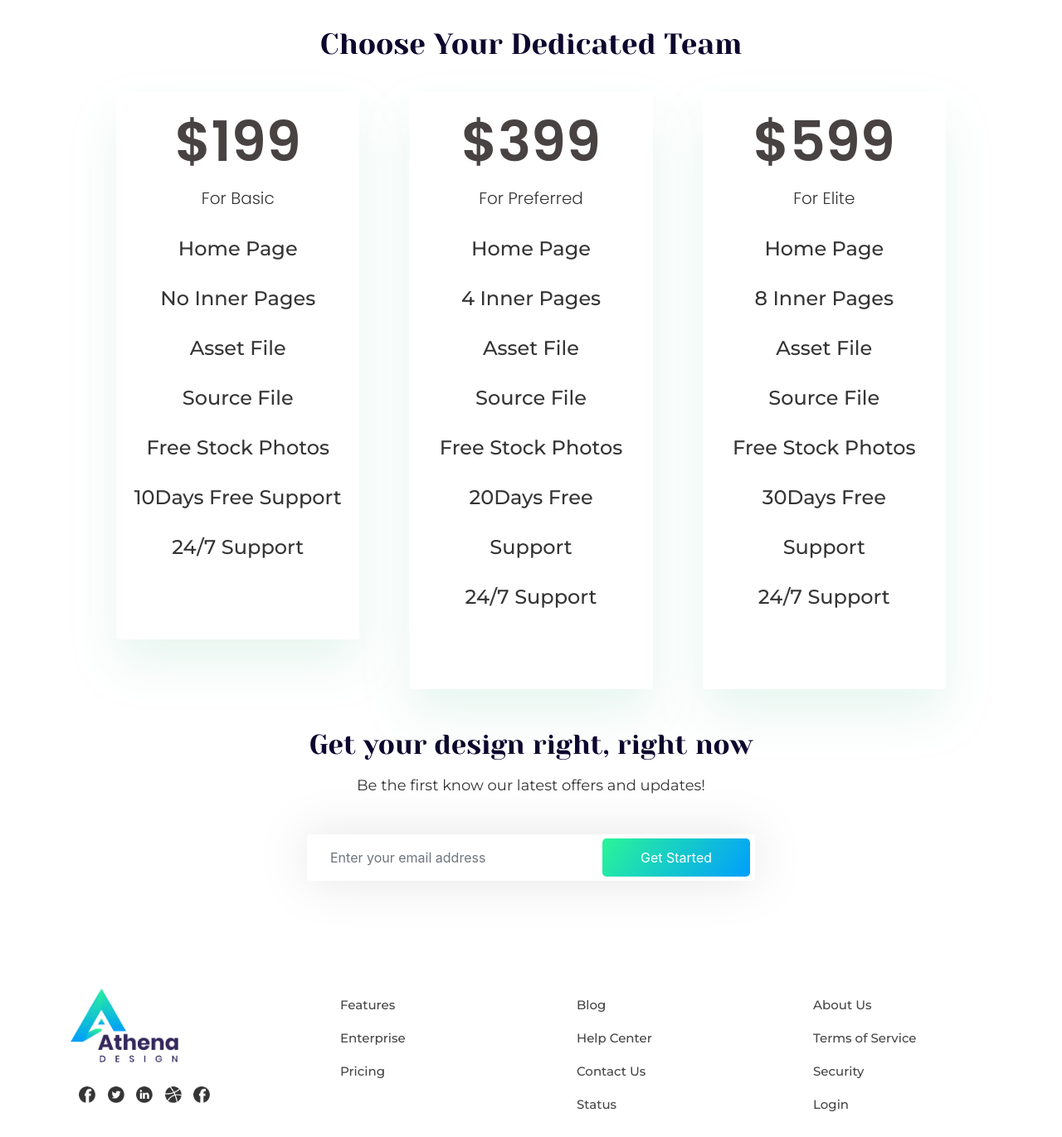
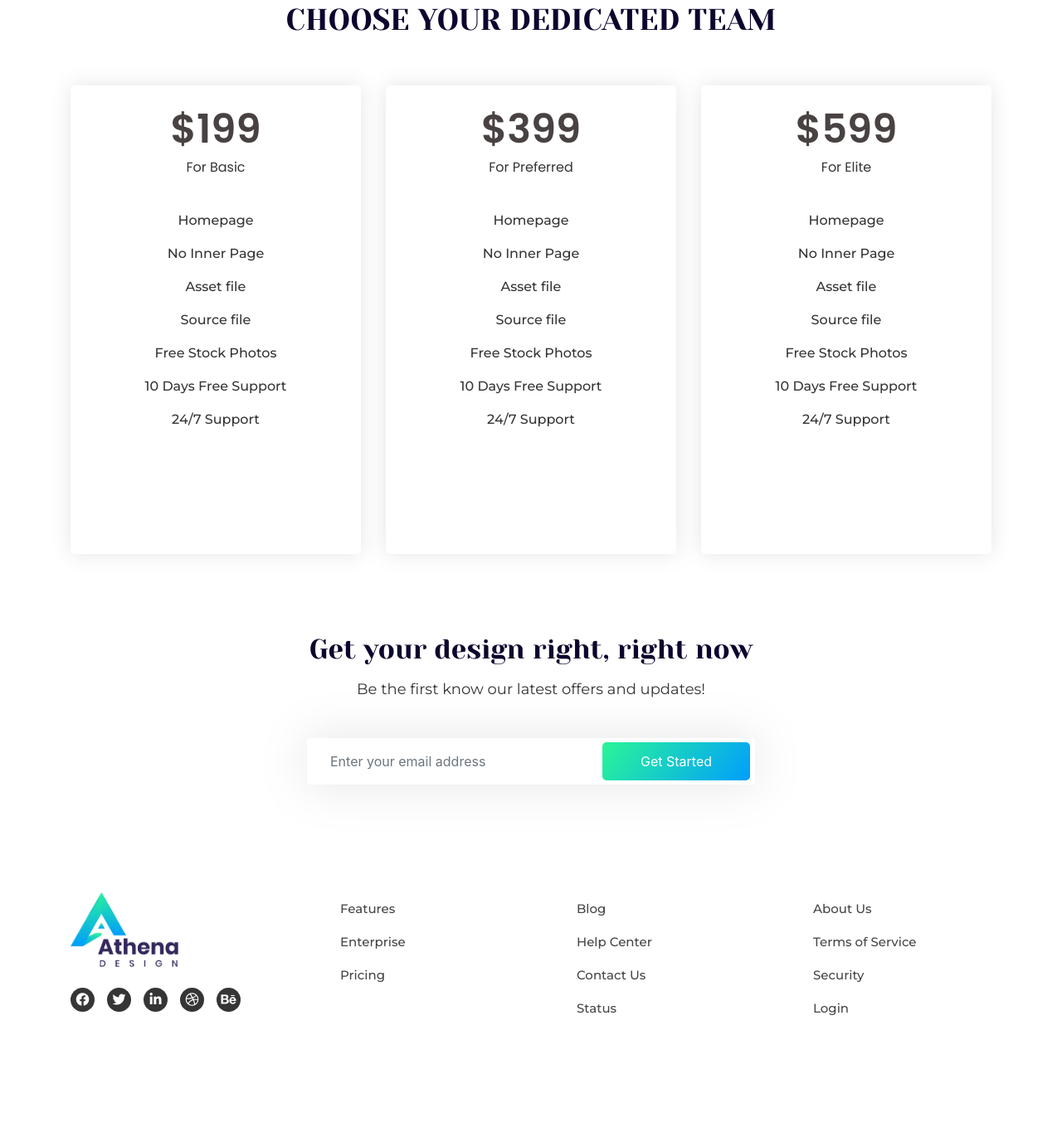
Before and after one commit to sayemsarkar123/athena-design, a plain HTML site: page index.html in a window 1280 px wide. Shown: the part 1879-3250 px from the top of the page at 83% size. After the commit the page ends 3181 px from the top, so only its background shows below. Drawn offline with Linux system fonts and the light colour scheme.

Commit message:
Fixed Pricing Section

```diff
--- a/css/style.css
+++ b/css/style.css
@@ -12,7 +12,7 @@
   font-size: 16px;
   color: #ffffff;
   font-weight: 500;
-  font-family: "Montserrat";
+  font-family: 'Montserrat';
   padding: 0.6rem 1.5rem;
 }
 
@@ -20,7 +20,7 @@
   font-size: 15px;
   color: #263f44;
   font-weight: 400;
-  font-family: "Montserrat";
+  font-family: 'Montserrat';
 }
 
 .hero h1 {
@@ -28,7 +28,7 @@
   line-height: 72px;
   color: #0d052e;
   font-weight: 400;
-  font-family: "Yeseva One";
+  font-family: 'Yeseva One';
 }
 
 .hero p {
@@ -36,7 +36,7 @@
   line-height: 30px;
   color: #8d8d8d;
   font-weight: 400;
-  font-family: "Montserrat";
+  font-family: 'Montserrat';
 }
 
 .hero button {
@@ -46,14 +46,14 @@
   font-size: 16px;
   color: #ffffff;
   font-weight: 500;
-  font-family: "Montserrat";
+  font-family: 'Montserrat';
 }
 
 .about h2 {
   font-size: 48px;
   color: #0d052e;
   font-weight: 400;
-  font-family: "Yeseva One";
+  font-family: 'Yeseva One';
 }
 
 .hero h1 {
@@ -107,7 +107,7 @@
   font-size: 18px;
   color: #34285c;
   font-weight: 600;
-  font-family: "Montserrat";
+  font-family: 'Montserrat';
 }
 
 .about p {
@@ -115,7 +115,7 @@
   line-height: 28px;
   color: #8d8d8d;
   font-weight: 400;
-  font-family: "Montserrat";
+  font-family: 'Montserrat';
 }
 
 .features.hero h1 {
@@ -126,7 +126,7 @@
   font-size: 36px;
   color: #0d052e;
   font-weight: 400;
-  font-family: "Yeseva One";
+  font-family: 'Yeseva One';
 }
 
 .achievements p {
@@ -134,7 +134,7 @@
   line-height: 30px;
   color: #707070;
   font-weight: 400;
-  font-family: "Montserrat";
+  font-family: 'Montserrat';
 }
 
 .achievements-card {
@@ -153,10 +153,12 @@
 }
 
 .achievements-card-bg {
-    background-image: linear-gradient(237deg,
+  background-image: linear-gradient(
+    237deg,
     #2af598 0%,
     #009efd 100%,
-            #000000 100%);
+    #000000 100%
+  );
 }
 
 .achievements-card img,
@@ -169,14 +171,14 @@
   font-size: 24px;
   letter-spacing: 1px;
   font-weight: 700;
-  font-family: "Poppins";
+  font-family: 'Poppins';
 }
 
 .achievements-card p,
 .achievements-card-bg p {
   font-size: 16px;
   font-weight: 300;
-  font-family: "Poppins";
+  font-family: 'Poppins';
 }
 
 .achievements-card h3,
@@ -194,7 +196,7 @@
   line-height: 100px;
   color: #0d052e;
   font-weight: 400;
-  font-family: "Yeseva One";
+  font-family: 'Yeseva One';
   text-align: center;
 }
 
@@ -202,7 +204,7 @@
   font-size: 20px;
   color: #353535;
   font-weight: 400;
-  font-family: "Montserrat";
+  font-family: 'Montserrat';
   text-align: center;
 }
 
@@ -247,7 +249,7 @@
   line-height: 40px;
   color: #464646;
   font-weight: 500;
-  font-family: "Montserrat";
+  font-family: 'Montserrat';
 }
 
 .footer-item ul li a {
@@ -256,7 +258,7 @@
   font-size: 15px;
   color: #464646;
   font-weight: 500;
-    font-family: "Montserrat";
+  font-family: 'Montserrat';
   cursor: pointer;
 }
 
@@ -268,7 +270,7 @@
   font-size: 33px;
   color: #0d052e;
   font-weight: 400;
-    font-family: "Yeseva One";
+  font-family: 'Yeseva One';
   text-align: center;
   margin-bottom: 15px;
 }
@@ -277,7 +279,7 @@
   font-size: 18px;
   color: #353535;
   font-weight: 400;
-    font-family: "Montserrat";
+  font-family: 'Montserrat';
   text-align: center;
   margin-bottom: 45px;
 }
@@ -324,72 +326,80 @@
   margin-left: 10px;
 }
 
-/* Pricing Area */
-.pricing-title {
-  font-size: 35px;
-  line-height: 100px;
+.social-link li a {
+  display: inline-block;
+  width: 29px;
+  height: 29px;
+  line-height: 29px;
+  text-align: center;
+  background-color: #353535;
+  border-radius: 50%;
+  color: #fff;
+}
+
+.social-link li:not(:last-child) {
+  margin-right: 15px;
+}
+
+.pricing h1 {
+  font-size: 36px;
   color: #0d052e;
   font-weight: 400;
-  font-family: "Yeseva One";
-  text-align: center;
+  font-family: 'Yeseva One';
 }
 
-.pricing-card {
-  border: none;
-  filter: drop-shadow(0px 30px 28.5px rgba(32, 168, 111, 0.1));
+.price-card {
+  border-radius: 5px;
+  filter: drop-shadow(0 0 11.5px rgba(0, 0, 0, 0.1));
+  background-color: #ffffff;
+  transition: all 0.3s cubic-bezier(0.175, 0.885, 0.32, 1.275);
 }
 
-.pricing-card:hover {
-  filter: drop-shadow(0px 30px 28.5px rgba(32, 168, 111, 0.1));
-  background-color: #ffffff;
-  border: 4px solid #3cedce;
+.price-card h1 {
+  font-size: 48px;
+  color: #494242;
+  font-weight: 600;
+  font-family: 'Poppins';
+}
+.price-card h6 {
+  font-size: 16px;
+  color: #353535;
+  font-weight: 400;
+  font-family: 'Poppins';
+}
+.price-card .w-75 {
+  border: 1px solid #4fd1cb;
+  transform: scaleX(0);
+  transition: all 0.3s ease;
 }
 
-.pricing-card:hover .pricing-btn{
+.price-card:hover .w-75 {
+  border: 1px solid #4fd1cb;
+  transform: scaleX(1);
+}
+
+.price-card ul li a {
+  font-size: 16px;
+  color: #353535;
+  font-weight: 500;
+  font-family: 'Montserrat';
+  text-decoration: none;
+}
+.price-card ul li:not(:last-child) {
+  margin-bottom: 15px;
+}
+.price-card button {
+  visibility: hidden;
+  color: #fff;
+  padding: 0.6rem 1.6rem;
+  border-radius: 30px 0;
+  background-image: linear-gradient(128deg, #2af598 0%, #009efd 100%);
+  transition: all 0.3s cubic-bezier(0.175, 0.885, 0.32, 1.275);
+}
+
+.price-card:hover button {
   visibility: visible;
 }
-
-.price {
-  font-size: 67px;
-  color: #494242;
-  font-weight: 600;
-  font-family: "Poppins";
-  text-align: right;
+.price-card:hover {
+  border: 3px solid #3cedce;
 }
-
-.price:hover {
-  font-size: 67px;
-  color: #0f0f0f;
-  font-weight: 600;
-  font-family: "Poppins";
-  text-align: right;
-}
-
-.price-category {
-  font-size: 20px;
-  color: #353535;
-  font-weight: 300;
-  font-family: "Poppins";
-  text-align: right;
-}
-
-.price-info {
-  font-size: 24px;
-  line-height: 60px;
-  color: #353535;
-  font-weight: 500;
-  font-family: "Montserrat";
-  text-align: center;
-}
-
-.pricing-btn {
-  border-radius: 30px 0;
-  background-image: linear-gradient(128deg, #2af598 0%, #009efd 100%);
-  font-size: 16px;
-  color: #ffffff;
-  font-weight: 500;
-  font-family: "Montserrat";
-  padding: 0.6rem 1.5rem;
-  visibility:hidden;
-  list-style-type: none;
-}
--- a/index.html
+++ b/index.html
@@ -1,15 +1,21 @@
 <!DOCTYPE html>
 <html lang="en">
-
   <head>
     <meta charset="UTF-8" />
     <meta name="viewport" content="width=device-width, initial-scale=1.0" />
     <title>Athena Design</title>
     <link rel="stylesheet" href="css/bootstrap.min.css" />
+    <link
+      rel="stylesheet"
+      href="https://cdnjs.cloudflare.com/ajax/libs/font-awesome/5.15.1/css/all.min.css"
+      integrity="sha512-+4zCK9k+qNFUR5X+cKL9EIR+ZOhtIloNl9GIKS57V1MyNsYpYcUrUeQc9vNfzsWfV28IaLL3i96P9sdNyeRssA=="
+      crossorigin="anonymous"
+    />
     <link rel="preconnect" href="https://fonts.gstatic.com" />
     <link
       href="https://fonts.googleapis.com/css2?family=Montserrat:wght@400;500;600;700&family=Poppins:wght@300;400;600;700&family=Yeseva+One&display=swap"
-    rel="stylesheet" />
+      rel="stylesheet"
+    />
     <link rel="stylesheet" href="css/style.css" />
   </head>
 
@@ -19,17 +25,30 @@
       <div class="row">
         <div class="col-md-12">
           <nav class="navbar navbar-expand-lg navbar-light">
-          <a class="navbar-brand" href="#"><img class="header-logo" src="https://i.ibb.co/CwwyXJB/logo.png"
-              alt="logo" /></a>
-          <button class="navbar-toggler" type="button" data-toggle="collapse" data-target="#navbarSupportedContent"
-            aria-controls="navbarSupportedContent" aria-expanded="false" aria-label="Toggle navigation">
+            <a class="navbar-brand" href="#"
+              ><img
+                class="header-logo"
+                src="https://i.ibb.co/CwwyXJB/logo.png"
+                alt="logo"
+            /></a>
+            <button
+              class="navbar-toggler"
+              type="button"
+              data-toggle="collapse"
+              data-target="#navbarSupportedContent"
+              aria-controls="navbarSupportedContent"
+              aria-expanded="false"
+              aria-label="Toggle navigation"
+            >
               <span class="navbar-toggler-icon"></span>
             </button>
 
             <div class="collapse navbar-collapse" id="navbarSupportedContent">
               <ul class="navbar-nav ml-auto mr-5">
                 <li class="nav-item active">
-                <a class="nav-link" href="#">Home <span class="sr-only">(current)</span></a>
+                  <a class="nav-link" href="#"
+                    >Home <span class="sr-only">(current)</span></a
+                  >
                 </li>
                 <li class="nav-item ml-4">
                   <a class="nav-link" href="#">About</a>
@@ -45,7 +64,10 @@
                 </li>
               </ul>
               <form class="form-inline my-2 my-lg-0">
-              <button class="btn header-btn my-2 my-sm-0 text-white" type="submit">
+                <button
+                  class="btn header-btn my-2 my-sm-0 text-white"
+                  type="submit"
+                >
                   Contact us
                 </button>
               </form>
@@ -78,7 +100,11 @@
               </div>
               <div class="col-md-6 ml-auto">
                 <div>
-                <img class="img-fluid" src="https://i.ibb.co/yXshyLz/athena-design-hero.png" alt="athena-design-hero" />
+                  <img
+                    class="img-fluid"
+                    src="https://i.ibb.co/yXshyLz/athena-design-hero.png"
+                    alt="athena-design-hero"
+                  />
                 </div>
               </div>
             </div>
@@ -105,7 +131,10 @@
             <div class="row">
               <div class="col-md-3 text-center">
                 <div class="about-card py-5">
-                <img src="https://i.ibb.co/kHTZDSr/Experience-Design.png" alt="Experience-Design" />
+                  <img
+                    src="https://i.ibb.co/kHTZDSr/Experience-Design.png"
+                    alt="Experience-Design"
+                  />
                   <h5 class="mt-3 mb-2">Experience Design</h5>
                   <p>
                     The point of using Lorem <br />
@@ -116,7 +145,10 @@
               </div>
               <div class="col-md-3 text-center">
                 <div class="about-card py-5">
-                <img src="https://i.ibb.co/g9gqQcW/Interface-Design.png" alt="Interface-Design" />
+                  <img
+                    src="https://i.ibb.co/g9gqQcW/Interface-Design.png"
+                    alt="Interface-Design"
+                  />
                   <h5 class="mt-3 mb-2">Interface Design</h5>
                   <p>
                     The point of using Lorem <br />
@@ -127,7 +159,10 @@
               </div>
               <div class="col-md-3 text-center">
                 <div class="about-card py-5">
-                <img src="https://i.ibb.co/tHCvppX/Prototyping.png" alt="Prototyping" />
+                  <img
+                    src="https://i.ibb.co/tHCvppX/Prototyping.png"
+                    alt="Prototyping"
+                  />
                   <h5 class="mt-3 mb-2">Prototyping</h5>
                   <p>
                     The point of using Lorem <br />
@@ -138,7 +173,10 @@
               </div>
               <div class="col-md-3 text-center">
                 <div class="about-card py-5">
-                <img src="https://i.ibb.co/5jBgPqk/Illustration.png" alt="Illustration" />
+                  <img
+                    src="https://i.ibb.co/5jBgPqk/Illustration.png"
+                    alt="Illustration"
+                  />
                   <h5 class="mt-3 mb-2">Illustration</h5>
                   <p>
                     The point of using Lorem <br />
@@ -162,7 +200,11 @@
             <div class="row align-items-center">
               <div class="col-md-6 mr-auto">
                 <div>
-                <img class="img-fluid" src="https://i.imgur.com/RYiHyui.png" alt="athena-design-hero" />
+                  <img
+                    class="img-fluid"
+                    src="https://i.imgur.com/RYiHyui.png"
+                    alt="athena-design-hero"
+                  />
                 </div>
               </div>
               <div class="col-md-5">
@@ -205,7 +247,9 @@
                 <div class="row">
                   <div class="col-md-6">
                     <div class="achievements-card-bg">
-                    <div class="d-flex justify-content-center align-items-center py-4">
+                      <div
+                        class="d-flex justify-content-center align-items-center py-4"
+                      >
                         <div>
                           <img src="https://i.imgur.com/T4Pr7OP.png" alt="" />
                         </div>
@@ -218,7 +262,9 @@
                   </div>
                   <div class="col-md-6">
                     <div class="achievements-card achievements-card-2">
-                    <div class="d-flex justify-content-center align-items-center py-4">
+                      <div
+                        class="d-flex justify-content-center align-items-center py-4"
+                      >
                         <div>
                           <img src="https://i.imgur.com/m0s71lP.png" alt="" />
                         </div>
@@ -231,7 +277,9 @@
                   </div>
                   <div class="col-md-6 mt-4">
                     <div class="achievements-card achievements-card-3">
-                    <div class="d-flex justify-content-center align-items-center py-4">
+                      <div
+                        class="d-flex justify-content-center align-items-center py-4"
+                      >
                         <div>
                           <img src="https://i.imgur.com/P6khYTm.png" alt="" />
                         </div>
@@ -244,7 +292,9 @@
                   </div>
                   <div class="col-md-6 mt-4">
                     <div class="achievements-card achievements-card-4">
-                    <div class="d-flex justify-content-center align-items-center py-4">
+                      <div
+                        class="d-flex justify-content-center align-items-center py-4"
+                      >
                         <div>
                           <img src="https://i.imgur.com/uGokNn9.png" alt="" />
                         </div>
@@ -266,55 +316,63 @@
 
     <!-- Start Pricing Section -->
     <section class="pricing my-5">
-      <h1 class="pricing-title">Choose Your Dedicated Team</h1>
-
-        <div class="card-deck d-flex justify-content-center align-items-center">
+      <div class="container">
         <div class="row">
-          <div class="col-md-4">
-            <div class="card pricing-card">
-              <div class="card-body">
-                <h1 class="card-title text-center price">$199</h1>
-                <p class="card-text text-center price-category">For Basic</p>
-
-                <p class="card-text text-center price-info">Home Page <br/> No Inner Pages <br/> Asset File <br/> Source File <br/> Free Stock Photos <br/> 10Days Free Support <br/> 24/7 Support </p>
-                <button
-                  class="btn pricing-btn my-2 my-sm-0 text-white"
-                  type="submit"
-                >
-                  Order Now
-                </button>
+          <div class="col-md-12">
+            <h1 class="text-center">CHOOSE YOUR DEDICATED TEAM</h1>
+          </div>
+          <div class="col-md-12 my-5">
+            <div class="row">
+              <div class="col-md-4 mt-4 mt-md-0">
+                <div class="text-center price-card pt-4 pb-5">
+                  <h1>$199</h1>
+                  <h6>For Basic</h6>
+                  <div class="w-75 mx-auto mt-3"></div>
+                  <ul class="list-unstyled my-4">
+                    <li><a href="#">Homepage</a></li>
+                    <li><a href="#">No Inner Page</a></li>
+                    <li><a href="#">Asset file</a></li>
+                    <li><a href="#">Source file</a></li>
+                    <li><a href="#">Free Stock Photos</a></li>
+                    <li><a href="#">10 Days Free Support</a></li>
+                    <li><a href="#">24/7 Support</a></li>
+                  </ul>
+                  <button class="btn my-3">Order Now</button>
                 </div>
               </div>
-          </div>
-         <div class="col-md-4">
-          <div class=" card pricing-card">
-
-            <div class="card-body">
-              <h1 class="card-title text-center price">$399</h1>
-              <p class="card-text text-center price-category">For Preferred</p>
-              <p class="card-text text-center price-info">Home Page <br/> 4 Inner Pages <br/> Asset File <br/> Source File <br/> Free Stock Photos <br/> 20Days Free Support <br/> 24/7 Support </p>
-              <button
-                  class="btn pricing-btn my-2 my-sm-0 text-white"
-                  type="submit"
-                >
-                  Order Now
-                </button>
-
+              <div class="col-md-4 mt-4 mt-md-0">
+                <div class="text-center price-card pt-4 pb-5">
+                  <h1>$399</h1>
+                  <h6>For Preferred</h6>
+                  <div class="w-75 mx-auto mt-3"></div>
+                  <ul class="list-unstyled my-4">
+                    <li><a href="#">Homepage</a></li>
+                    <li><a href="#">No Inner Page</a></li>
+                    <li><a href="#">Asset file</a></li>
+                    <li><a href="#">Source file</a></li>
+                    <li><a href="#">Free Stock Photos</a></li>
+                    <li><a href="#">10 Days Free Support</a></li>
+                    <li><a href="#">24/7 Support</a></li>
+                  </ul>
+                  <button class="btn my-3">Order Now</button>
                 </div>
               </div>
+              <div class="col-md-4 mt-4 mt-md-0">
+                <div class="text-center price-card pt-4 pb-5">
+                  <h1>$599</h1>
+                  <h6>For Elite</h6>
+                  <div class="w-75 mx-auto mt-3"></div>
+                  <ul class="list-unstyled my-4">
+                    <li><a href="#">Homepage</a></li>
+                    <li><a href="#">No Inner Page</a></li>
+                    <li><a href="#">Asset file</a></li>
+                    <li><a href="#">Source file</a></li>
+                    <li><a href="#">Free Stock Photos</a></li>
+                    <li><a href="#">10 Days Free Support</a></li>
+                    <li><a href="#">24/7 Support</a></li>
+                  </ul>
+                  <button class="btn my-3">Order Now</button>
                 </div>
-          <div class="col-md-4">
-            <div class="card pricing-card">
-              <div class="card-body">
-                <h1 class="card-title text-center price">$599</h1>
-                <p class="card-text text-center price-category">For Elite</p>
-                <p class="card-text text-center price-info">Home Page <br/> 8 Inner Pages <br/> Asset File <br/> Source File <br/> Free Stock Photos <br/> 30Days Free Support <br/> 24/7 Support </p>
-                <button
-                  class="btn pricing-btn my-2 my-sm-0 text-white"
-                  type="submit"
-                >
-                  Order Now
-                </button>
               </div>
             </div>
           </div>
@@ -330,8 +388,14 @@
           <div class="col-md-6 mx-auto">
             <form action="">
               <h1 class="updates-title">Get your design right, right now</h1>
-            <p class="updates-para">Be the first know our latest offers and updates!</p>
-            <input placeholder="Enter your email address" class="form-control updates-input" type="text">
+              <p class="updates-para">
+                Be the first know our latest offers and updates!
+              </p>
+              <input
+                placeholder="Enter your email address"
+                class="form-control updates-input"
+                type="text"
+              />
               <button class="updates-btn">Get Started</button>
             </form>
           </div>
@@ -341,24 +405,32 @@
     <!-- End Offers & Updates Section -->
 
     <!-- Start Footer Section -->
-  <footer class="container">
+    <footer class="container text-center text-md-left">
       <section class="footer-bottom">
         <div class="row">
-        <div class="col-md-3">
+          <div class="col-md-2">
             <div>
-            <img class="footer-logo" src="./images/logo/logo.png" alt="">
+              <img class="footer-logo" src="./images/logo/logo.png" alt="" />
             </div>
-          <div>
-            <a href="#"><img class="social-icon" src="./images/logo/facebook-logo-in-circular-shape@2x.png"
-                alt="facebook"></a>
-            <a href="#"><img class="social-icon" src="./images/logo/twitter (4)@2x.png" alt="facebook"></a>
-            <a href="#"><img class="social-icon" src="./images/logo/linkedin (2)@2x.png" alt="facebook"></a>
-            <a href="#"><img class="social-icon" src="./images/logo/dribbble (1)@2x.png" alt="facebook"></a>
-            <a href="#"><img class="social-icon" src="./images/logo/facebook-logo-in-circular-shape@2x.png"
-                alt="facebook"></a>
+            <ul class="social-link d-inline-flex d-md-flex list-unstyled">
+              <li>
+                <a href="#"><i class="fab fa-facebook"></i></a>
+              </li>
+              <li>
+                <a href="#"><i class="fab fa-twitter"></i></a>
+              </li>
+              <li>
+                <a href="#"><i class="fab fa-linkedin-in"></i></a>
+              </li>
+              <li>
+                <a href="#"><i class="fab fa-dribbble"></i></a>
+              </li>
+              <li>
+                <a href="#"><i class="fab fa-behance"></i></a>
+              </li>
+            </ul>
           </div>
-        </div>
-        <div class="col-md-3 footer-item">
+          <div class="col-md-3 mt-4 mt-md-0 ml-auto footer-item">
             <ul>
               <li><a href="#">Features</a></li>
               <li><a href="#">Enterprise</a></li>
@@ -390,5 +462,4 @@
     <script src="js/popper.min.js"></script>
     <script src="js/bootstrap.min.js"></script>
   </body>
-
 </html>
```
Lines whose indentation alone changed are shown as unchanged.
